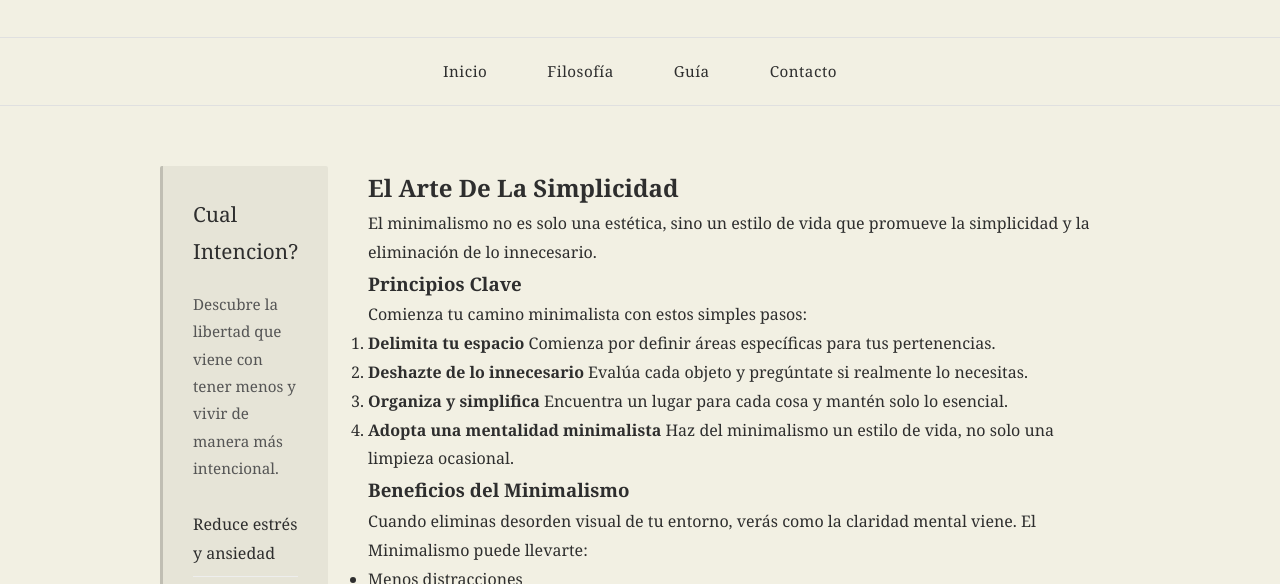
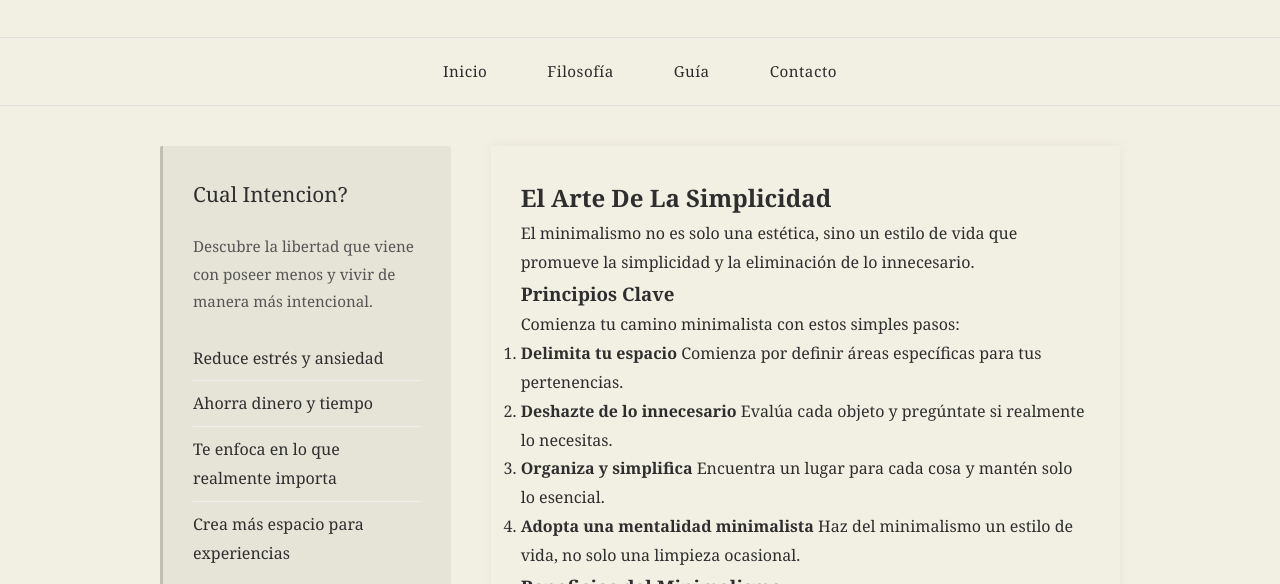
Before and after one commit to OscarChitay/UMG-Laboratorio-3, a plain HTML site: page index.html in a window 1280 px wide. Shown: the part 177-761 px from the top of the page. Drawn offline with Linux system fonts and the light colour scheme.

Commit message:
Fixed el flex de el aside

```diff
--- a/index.html
+++ b/index.html
@@ -22,7 +22,7 @@
     <div class="main">
         <aside class="sidebar">
             <h2>Cual Intencion?</h2>
-            <p>Descubre la libertad que viene con tener menos y vivir de manera más intencional.</p>
+            <p>Descubre la libertad que viene con poseer menos y vivir de manera más intencional.</p>
             <ul>
                 <li>Reduce estrés y ansiedad</li>
                 <li>Ahorra dinero y tiempo</li>
@@ -32,7 +32,7 @@
         </aside>
 
 
-    <section class="content">
+    <section class="cont">
         <h2>El Arte De La Simplicidad</h2>
         <p>El minimalismo no es solo una estética, sino un estilo de vida que promueve la simplicidad y la eliminación de lo innecesario.</p>
         <h3>Principios Clave</h3>
--- a/styles/styles.css
+++ b/styles/styles.css
@@ -21,7 +21,7 @@ header {
 header h1 {
     font-size: 2.5rem;
     margin-bottom: 10px;
-    font-weight: lighter;
+    font-weight: 300;
     letter-spacing: 2px;
     font-weight: 300;
 
@@ -43,6 +43,7 @@ nav{
     display: flex;
     justify-content: center;
     border-bottom: 1px solid #e0e0e0;
+
 }
 
 nav ul {
@@ -57,21 +58,21 @@ nav ul li {
 nav ul li a {
     display: block;
     padding: 20px 30px;
+    color: #2c2c2c;
     text-decoration: none;
-    color: #2e2e2e;
     font-weight: 400;
     font-size: 0.95rem;
+    letter-spacing: 0.5px;
     transition: color 0.3s ease;
-    letter-spacing: 0.5px;
 
 }
 
 .main {
     display: flex;
-   margin: 40px auto;
-   max-width: 1000px;
-   gap: 40px;
-   padding: 20px 20px;
+    margin: 40px auto;
+    max-width: 1000px;
+    gap: 40px;
+    padding: 0px 20px;
 }
 
 .sidebar{
@@ -84,7 +85,6 @@ nav ul li a {
 
 .sidebar h2{
     font-size: 1.3rem;
-    font-family: 'Georgia', 'Times New Roman', serif;
     font-weight: 400;
     margin-bottom: 20px;
 }
@@ -100,7 +100,6 @@ nav ul li a {
 }
 
 .sidebar ul li {
-    margin-bottom: 10px;
     padding: 8px 0;
     border-bottom: 1px solid #eee;
 }
@@ -108,3 +107,10 @@ nav ul li a {
 .sidebar ul li:last-child {
     border-bottom: none;
 }
+
+.cont{
+    flex: 2.5;
+    box-shadow: #e6e4d7 0px 0px 10px;
+    padding: 30px;
+
+}
```
